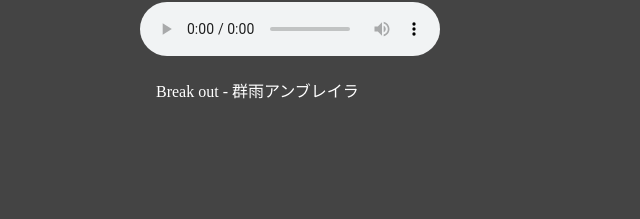
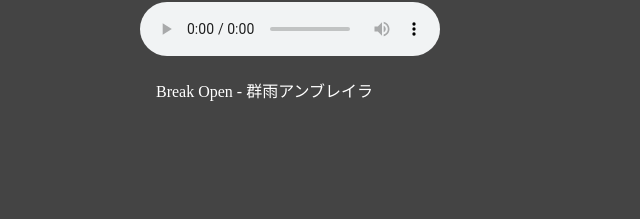
Before and after one commit to Loss-of-time/Loss-of-time.github.io, a plain HTML site: page index.html in a window 1280 px wide. Shown: the part 2758-2977 px from the top of the page, 0-640 px from the left. Drawn offline with nearby package versions, Linux system fonts and the light colour scheme.

Commit message:
Update index.html

```diff
--- a/index.html
+++ b/index.html
@@ -97,7 +97,7 @@
                 <source src="break-open.flac">
             </audio>
             <p>
-                <li><a class="bgm" href="https://music.163.com/#/song?id=513336178">Break out - 群雨アンブレイラ</a></li>
+                <li><a class="bgm" href="https://music.163.com/#/song?id=1346758314">Break Open - 群雨アンブレイラ</a></li>
             </p>
         </div>
         <script>
```
